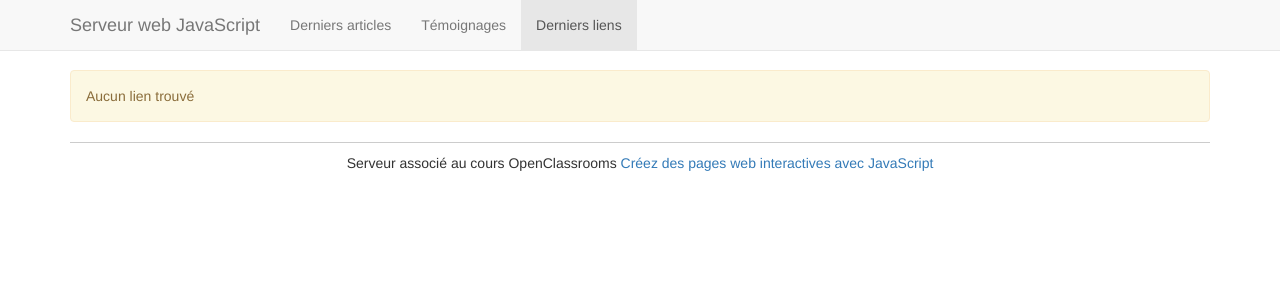
After one commit to oc-courses/javascript-web-srv, a PHP site: template views/links.html.twig in a window 1280 px wide. The commit adds this page. Shown: the top 300 px of the page. Run offline with PHP 8.4, Linux system fonts and the light colour scheme; the template is opened without the code that fills it, so the values that code supplies are empty; some libraries are stand-ins or nearby versions.

Commit message:
Add links display

```diff
--- a/app/routes.php
+++ b/app/routes.php
@@ -37,6 +37,12 @@ $app->get('/temoignages', function() use ($app) {
     $testimonials = getTestimonials($app);
     return $app['twig']->render('testimonials.html.twig', array('testimonials' => $testimonials));
 })->bind('testimonials');
+
+// Display last links
+$app->get('/liens', function() use ($app) {
+    $links = getLastLinks($app);
+    return $app['twig']->render('links.html.twig', array('links' => $links));
+})->bind('links');
 
 // ------- JSON API -------
 
--- a/views/layout.html.twig
+++ b/views/layout.html.twig
@@ -24,6 +24,7 @@
                     <ul class="nav navbar-nav">
                         <li class="{% if articlesMenu is defined %}active{% endif %}"><a href="{{ path('articles') }}"> Derniers articles</a></li>
                         <li class="{% if testimonialsMenu is defined %}active{% endif %}"><a href="{{ path('testimonials') }}"> Témoignages</a></li>
+                        <li class="{% if linksMenu is defined %}active{% endif %}"><a href="{{ path('links') }}"> Derniers liens</a></li>
                     </ul>
                 </div>
             </div><!-- /.container -->
--- /dev/null
+++ b/views/links.html.twig
@@ -0,0 +1,12 @@
+{% extends "layout.html.twig" %}
+{% set linksMenu = true %}
+
+{% block title %}Derniers liens{% endblock %}
+
+{% block content %}
+{% for link in links %}
+<p><strong>{{ link.titre }}</strong> (<a href="{{ link.url }}">{{ link.url }}</a>), publié par {{ link.auteur }}</p>
+{% else %}
+<div class="alert alert-warning">Aucun lien trouvé</div>
+{% endfor %}
+{% endblock %}
```
